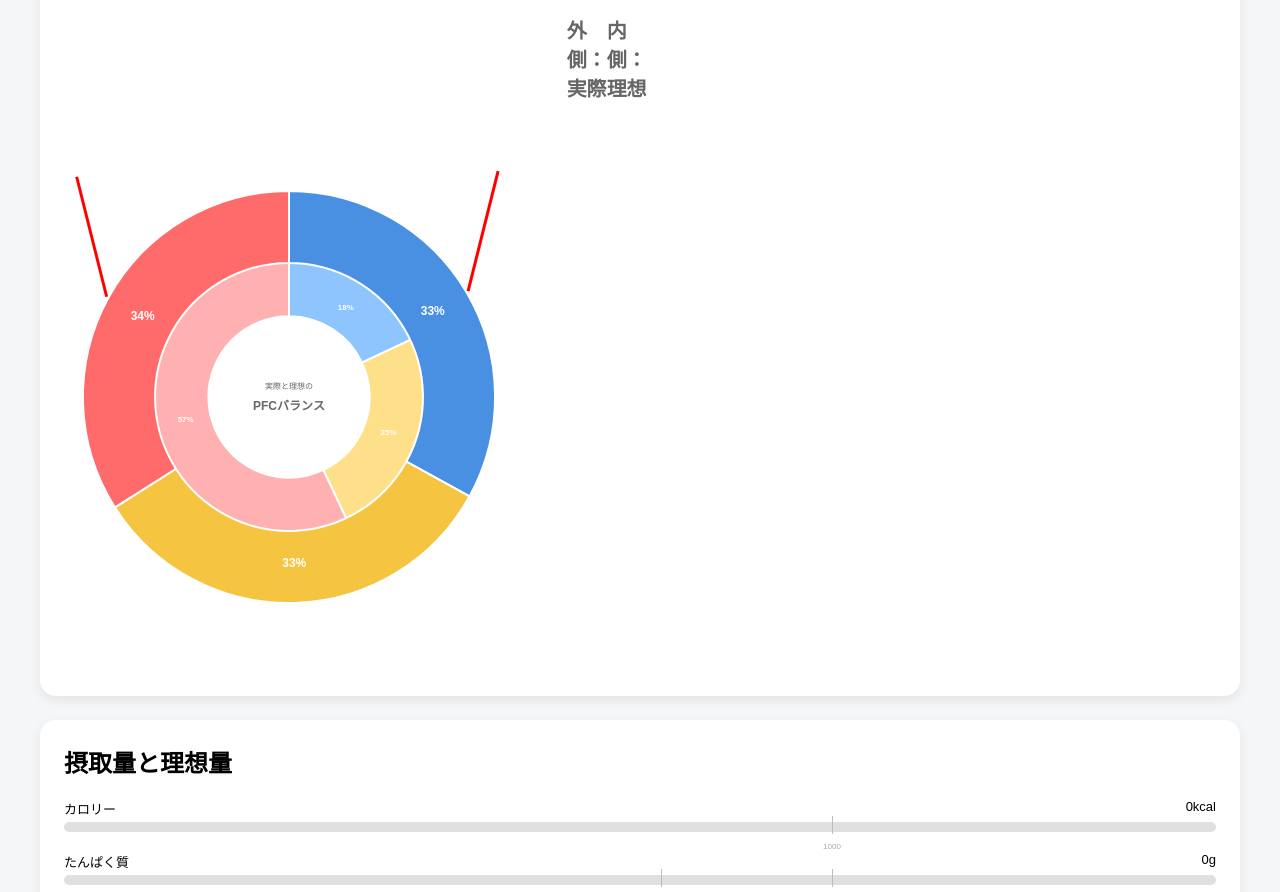
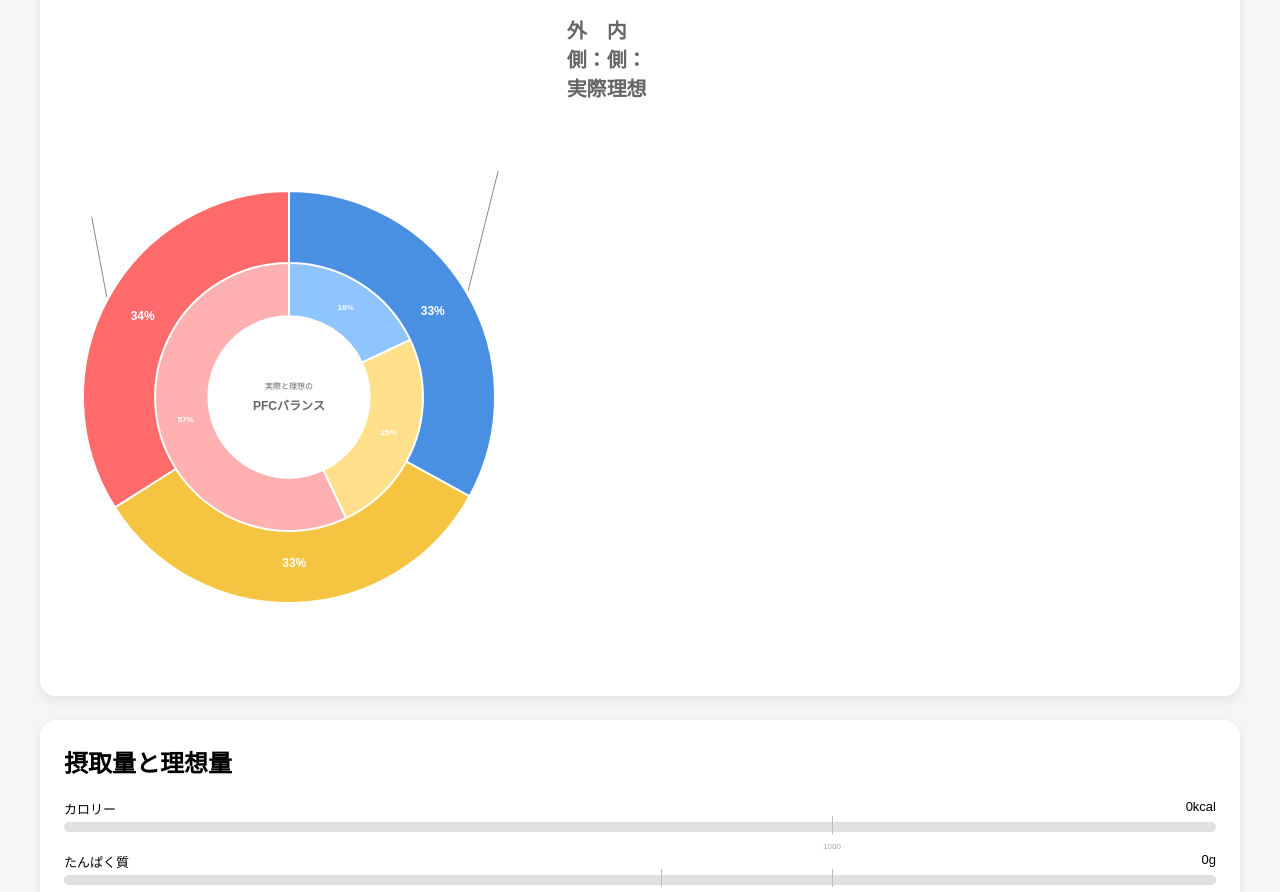
Before and after one commit to rinxxlove/nutrition-app, a website: page src/index.html in a window 1280 px wide. Shown: the part 780-1672 px from the top of the page. Drawn offline with nearby package versions, Linux system fonts and the light colour scheme.

Commit message:
Update index.html

```diff
--- a/src/index.html
+++ b/src/index.html
@@ -673,9 +673,6 @@ function drawGuideLine(arc, dx, dy){
   const startY =
     arc.y + Math.sin(angle) * (arc.outerRadius + 2);
 
-  ctx.strokeStyle = "red";
-  ctx.lineWidth = 3;
-
   ctx.beginPath();
   ctx.moveTo(startX, startY);
   ctx.lineTo(startX + dx, startY + dy);
@@ -683,7 +680,7 @@ function drawGuideLine(arc, dx, dy){
 }
 
 // 左
-drawGuideLine(leftArc, -30, -120);
+drawGuideLine(leftArc, -15, -80);
 
 // 右
 drawGuideLine(rightArc, 30, -120);
```
